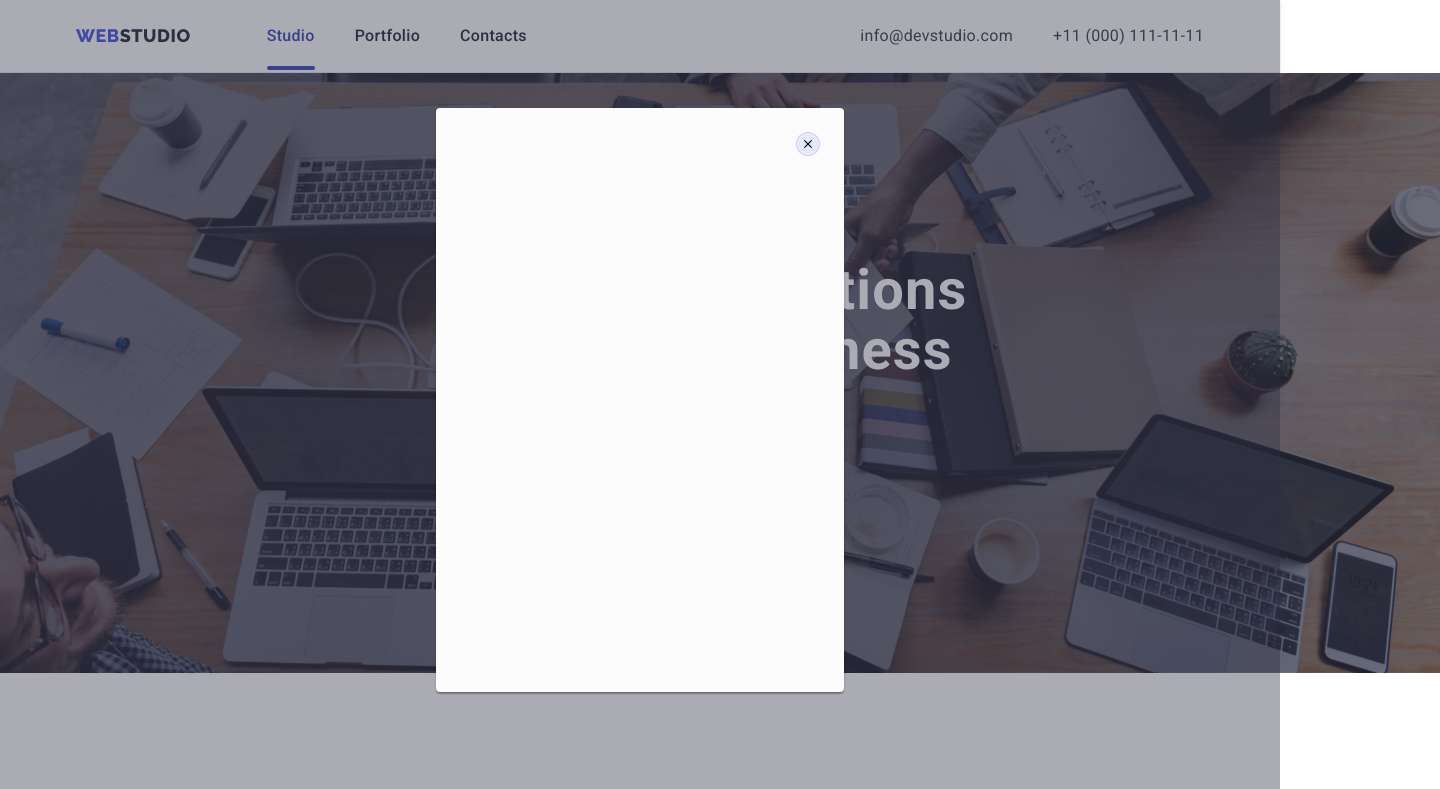
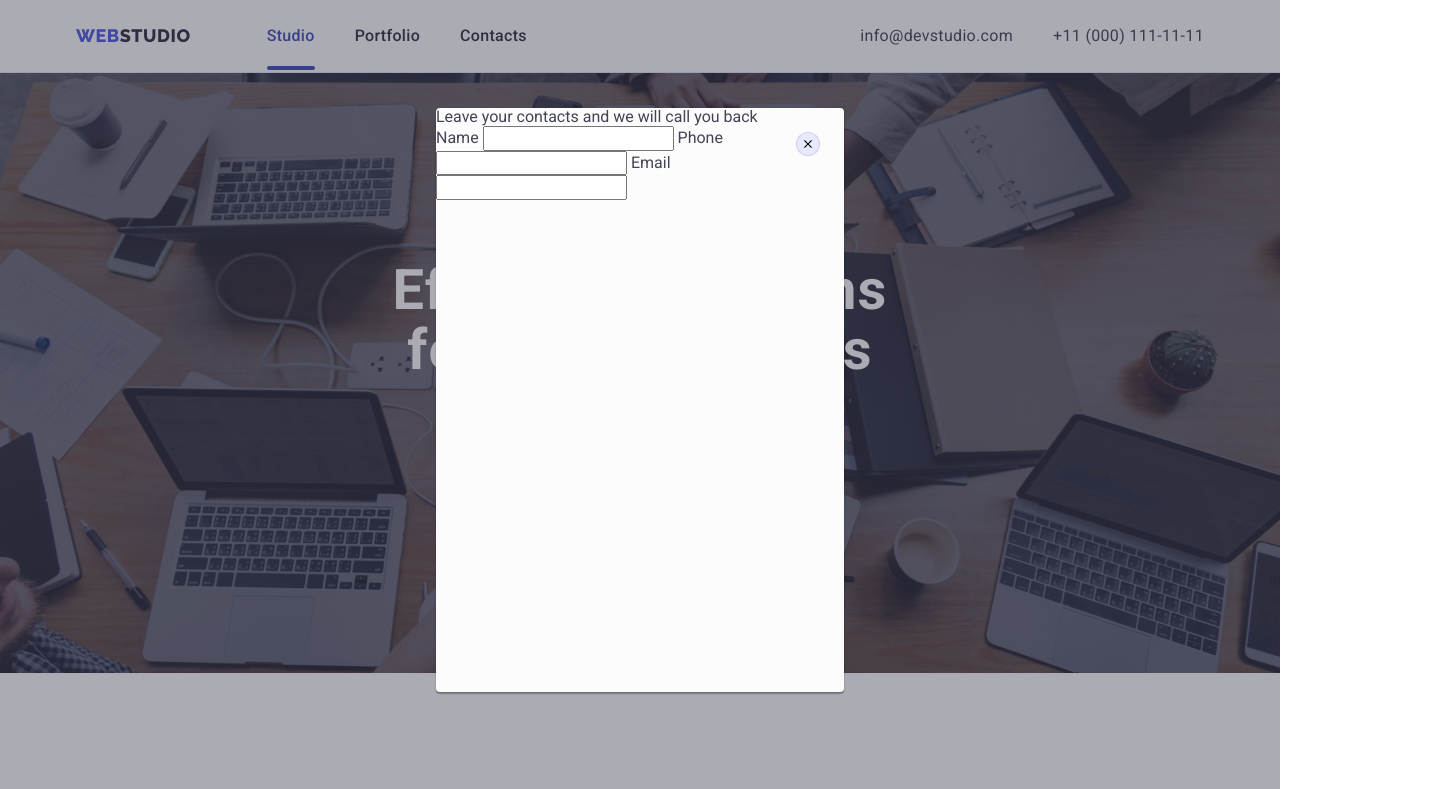
Before and after one commit to Kateryna4213/goit-markup-hw-05, a plain HTML site: page index.html in a window 1280 px wide. Both pictures are taken after a click on the button "Order Service". Shown: the top 789 px of the page, 1440 px wide, since content can reach past the window. Drawn offline with nearby package versions, Linux system fonts and the light colour scheme.

Commit message:
modal-form-start

```diff
--- a/css/styles.css
+++ b/css/styles.css
@@ -211,7 +211,9 @@ button {
   background-color: var(--background-color-theme-dark);
   padding: 188px 0;
   background-repeat: no-repeat;
-  min-width: 1440px;
+  max-width: 1440px;
+  height: 600px;
+  margin: 0 auto;
   background-position: center;
 }
 
@@ -315,7 +317,8 @@ button {
 /* The third section */
 
 .activities-container {
-  padding-top: 120px;
+  /* margin-top: 0; */
+  padding-top: 0px;
   padding-bottom: 120px;
 }
 
@@ -546,7 +549,6 @@ button {
   font-size: 16px;
   line-height: 1.5;
   letter-spacing: 0.04em;
-  min-width: 116px;
   padding: 12px 24px;
   flex-basis: calc((100%- 96px) / 5);
   transition: color 250ms cubic-bezier(0.4, 0, 0.2, 1),
@@ -668,3 +670,4 @@ button {
   visibility: hidden;
   pointer-events: none;
 }
+/* MODAL FORM */
--- a/index.html
+++ b/index.html
@@ -534,6 +534,36 @@
             <use href="./images/icons.svg#icon-modal-closing"></use>
           </svg>
         </button>
+        <!-- MODAL FORM -->
+        <form class="contact-form">
+          <p class="contact-form-title">
+            Leave your contacts and we will call you back
+          </p>
+          <label class="contact-form-wrapper">
+            <span class="contact-form-filed-name">Name</span>
+            <input
+              type="text"
+              name="username"
+              class="contact-form-field"
+              reqiered
+          /></label>
+          <label class="contact-form-wrapper"
+            ><span class="contact-form-filed-name">Phone</span
+            ><input
+              type="tel"
+              name="username"
+              class="contact-form-field"
+              reqiered
+          /></label>
+          <label class="contact-form-wrapper"
+            ><span class="contact-form-filed-name">Email</span
+            ><input
+              type="mail"
+              name="username"
+              class="contact-form-field"
+              reqiered
+          /></label>
+        </form>
       </div>
     </div>
     <script src="./js/modal.js"></script>
```
